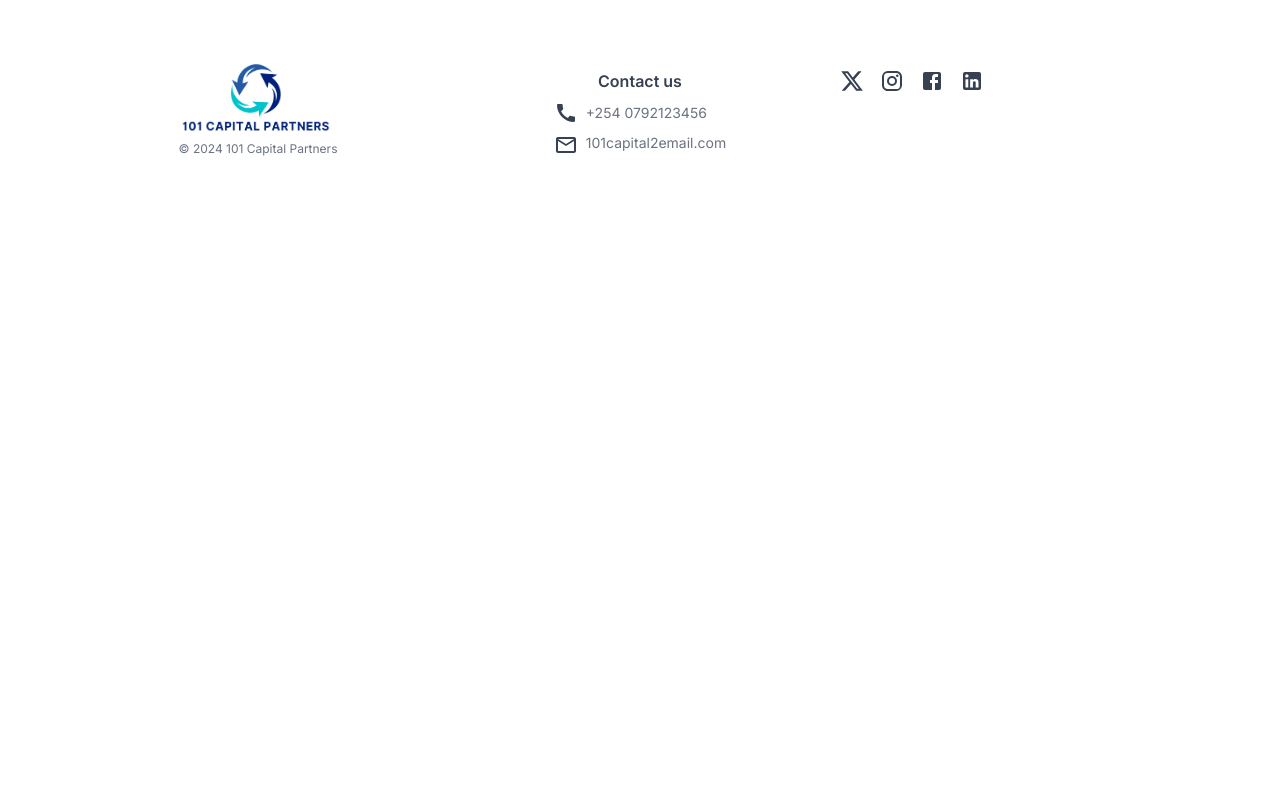
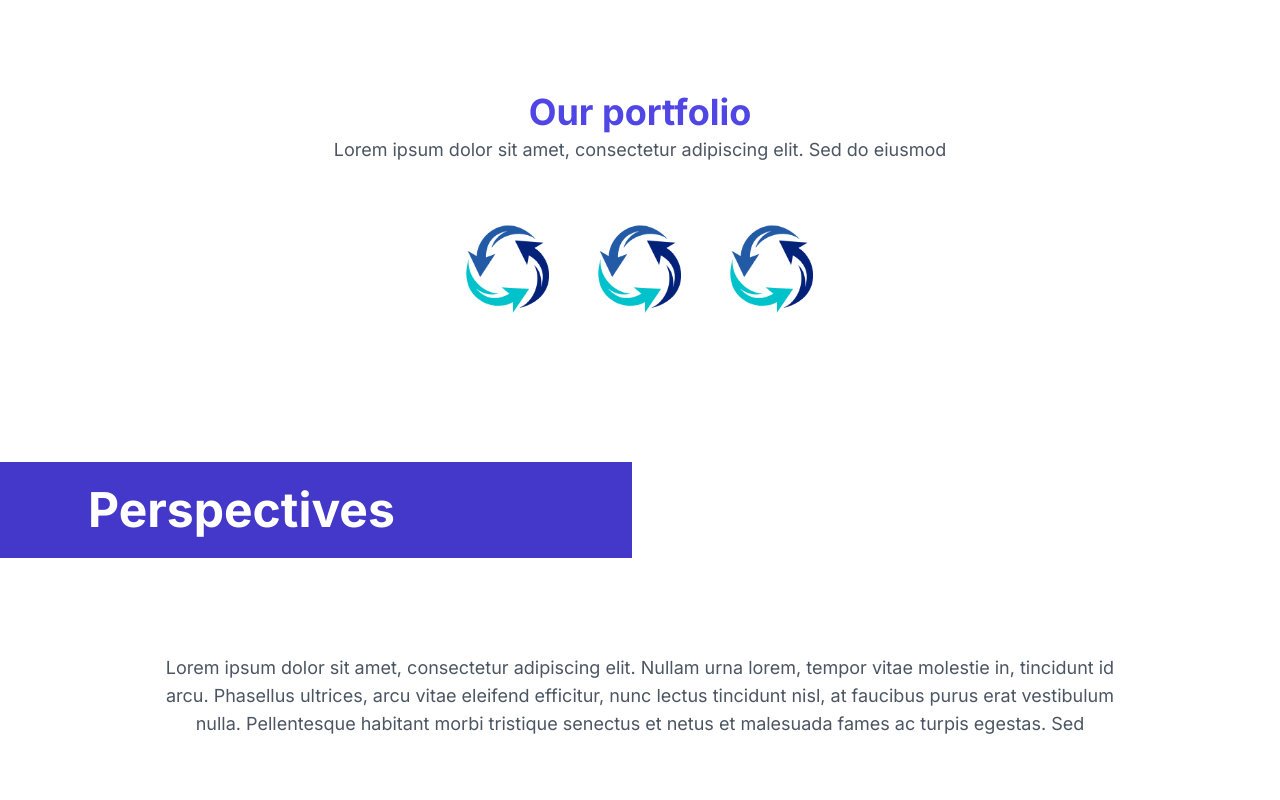
Before and after one commit to bashybaranaba/101capital, a Next.js app: page / in a window 1280 px wide. Shown: the part 1340-2140 px from the top of the page. Before the commit the page ends 1569 px from the top, so only its background shows below. Built offline with nearby package versions, Linux system fonts and the light colour scheme.

Commit message:
feat: add dummy content for portfolio and perspectives

```diff
--- a/app/page.tsx
+++ b/app/page.tsx
@@ -3,6 +3,8 @@ import { ChevronDown } from "lucide-react";
 
 import { Avatar, AvatarFallback, AvatarImage } from "@/components/ui/avatar";
 import Footer from "@/components/Footer";
+import Portfolio from "@/components/Portfolio";
+import Perspectives from "@/components/Perspectives";
 
 export default function Home() {
   return (
@@ -135,9 +137,30 @@ export default function Home() {
                 </div>
               </div>
             </div>
+
+            <div className="lg:hidden col-span-12 flex flex-col item-center justify-center p-6 text-center">
+              <div className="flex lg:hidden mt-8 py-2">
+                <div className="flex flex-col">
+                  <h1 className="text-4xl font-bold text-indigo-700">
+                    We invest growth equity to foster global leadership
+                    positions
+                  </h1>
+                  <h1 className="mt-6 text-2xl font-semibold text-gray-600">
+                    We have jointly managed US$ 5Bn of AUM
+                  </h1>
+                  <h1 className="mt-1 text-lg  text-gray-600">
+                    Our focus is on Afrocentric late stage technology companies
+                    We cross-fertilise human & financial capital, and experience
+                    to create value for our portfolio
+                  </h1>
+                </div>
+              </div>
+            </div>
           </div>
         </div>
       </div>
+      <Portfolio />
+      <Perspectives />
       <Footer />
     </div>
   );
--- a/components/Footer.tsx
+++ b/components/Footer.tsx
@@ -72,7 +72,7 @@ export default function Footer() {
         </div>
 
         <div className="col-span-12 lg:col-span-4">
-          <div className="flex">
+          <div className="flex items-center justify-center">
             {socialLinks.map((social, index) => (
               <Link
                 key={index}
--- /dev/null
+++ b/components/Perspectives.tsx
@@ -0,0 +1,75 @@
+import Image from "next/image";
+import Link from "next/link";
+
+import XIcon from "@mui/icons-material/X";
+import FacebookIcon from "@mui/icons-material/Facebook";
+import InstagramIcon from "@mui/icons-material/Instagram";
+import LinkedInIcon from "@mui/icons-material/LinkedIn";
+import CallIcon from "@mui/icons-material/Call";
+import CallOutlinedIcon from "@mui/icons-material/CallOutlined";
+import EmailOutlinedIcon from "@mui/icons-material/EmailOutlined";
+
+export default function Perspectives() {
+  const socialLinks = [
+    {
+      href: "",
+      icon: <XIcon className="h-6 w-6 m-2" />,
+    },
+    {
+      href: "",
+      icon: <InstagramIcon className="h-6 w-6 m-2" />,
+    },
+    {
+      href: "",
+      icon: <FacebookIcon className="h-6 w-6 m-2" />,
+    },
+    {
+      href: "",
+      icon: <LinkedInIcon className="h-6 w-6 m-2" />,
+    },
+  ];
+
+  const portfolioItems = [
+    {
+      title: "Portfolio item 1",
+      description:
+        "Lorem ipsum dolor sit amet, consectetur adipiscing elit. Sed do eiusmod",
+      image: "/images/logo.png",
+    },
+    {
+      title: "Portfolio item 2",
+      description:
+        "Lorem ipsum dolor sit amet, consectetur adipiscing elit. Sed do eiusmod",
+      image: "/images/logo.png",
+    },
+    {
+      title: "Portfolio item 3",
+      description:
+        "Lorem ipsum dolor sit amet, consectetur adipiscing elit. Sed do eiusmod",
+      image: "/images/logo.png",
+    },
+  ];
+
+  return (
+    <div className="flex flex-col items-cernter justify-center mt-16 mb-16">
+      <div className="grid grid-cols-12 gap-4">
+        <div className="col-span-12 lg:col-span-6 p-6 bg-indigo-700">
+          <div className="flex flex-col items-cernter justify-center lg:px-16">
+            <h1 className="text-3xl lg:text-5xl font-bold text-white lg:text-left text-center">
+              Perspectives
+            </h1>
+          </div>
+        </div>
+      </div>
+      <div className="flex flex-col items-cernter justify-center mt-24 mb-16">
+        <p className="text-lg text-gray-600 text-center px-12 lg:px-36">
+          Lorem ipsum dolor sit amet, consectetur adipiscing elit. Nullam urna
+          lorem, tempor vitae molestie in, tincidunt id arcu. Phasellus
+          ultrices, arcu vitae eleifend efficitur, nunc lectus tincidunt nisl,
+          at faucibus purus erat vestibulum nulla. Pellentesque habitant morbi
+          tristique senectus et netus et malesuada fames ac turpis egestas. Sed
+        </p>
+      </div>
+    </div>
+  );
+}
--- /dev/null
+++ b/components/Portfolio.tsx
@@ -0,0 +1,78 @@
+import Image from "next/image";
+import Link from "next/link";
+
+import XIcon from "@mui/icons-material/X";
+import FacebookIcon from "@mui/icons-material/Facebook";
+import InstagramIcon from "@mui/icons-material/Instagram";
+import LinkedInIcon from "@mui/icons-material/LinkedIn";
+import CallIcon from "@mui/icons-material/Call";
+import CallOutlinedIcon from "@mui/icons-material/CallOutlined";
+import EmailOutlinedIcon from "@mui/icons-material/EmailOutlined";
+
+export default function Portfolio() {
+  const socialLinks = [
+    {
+      href: "",
+      icon: <XIcon className="h-6 w-6 m-2" />,
+    },
+    {
+      href: "",
+      icon: <InstagramIcon className="h-6 w-6 m-2" />,
+    },
+    {
+      href: "",
+      icon: <FacebookIcon className="h-6 w-6 m-2" />,
+    },
+    {
+      href: "",
+      icon: <LinkedInIcon className="h-6 w-6 m-2" />,
+    },
+  ];
+
+  const portfolioItems = [
+    {
+      title: "Portfolio item 1",
+      description:
+        "Lorem ipsum dolor sit amet, consectetur adipiscing elit. Sed do eiusmod",
+      image: "/images/logo.png",
+    },
+    {
+      title: "Portfolio item 2",
+      description:
+        "Lorem ipsum dolor sit amet, consectetur adipiscing elit. Sed do eiusmod",
+      image: "/images/logo.png",
+    },
+    {
+      title: "Portfolio item 3",
+      description:
+        "Lorem ipsum dolor sit amet, consectetur adipiscing elit. Sed do eiusmod",
+      image: "/images/logo.png",
+    },
+  ];
+
+  return (
+    <div className="flex flex-col items-cernter justify-center mt-24 mb-16">
+      <h1 className="text-4xl font-bold text-indigo-600 text-center">
+        Our portfolio
+      </h1>
+      <h1 className="mt-1 text-lg  text-gray-600 text-center">
+        Lorem ipsum dolor sit amet, consectetur adipiscing elit. Sed do eiusmod
+      </h1>
+      <div className="container flex items-cernter justify-center mt-10 mb-16">
+        {portfolioItems.map((item, index) => (
+          <div key={index} className="">
+            <div className="bg-white p-4">
+              <Image
+                src={item.image}
+                alt={item.title}
+                width={100}
+                height={100}
+                className="rounded-lg"
+              />
+            </div>
+          </div>
+        ))}
+      </div>
+    </div>
+  );
+}
```
